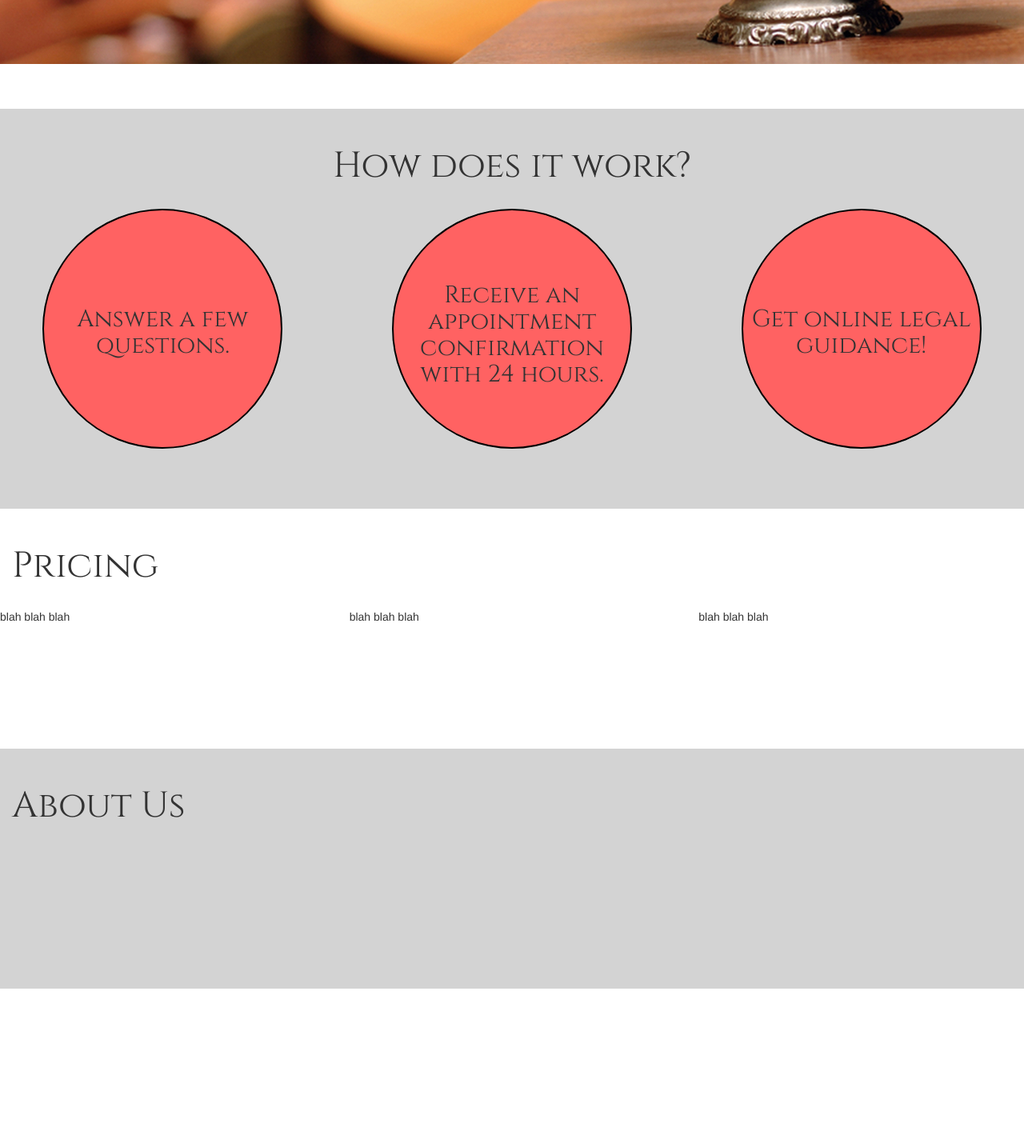
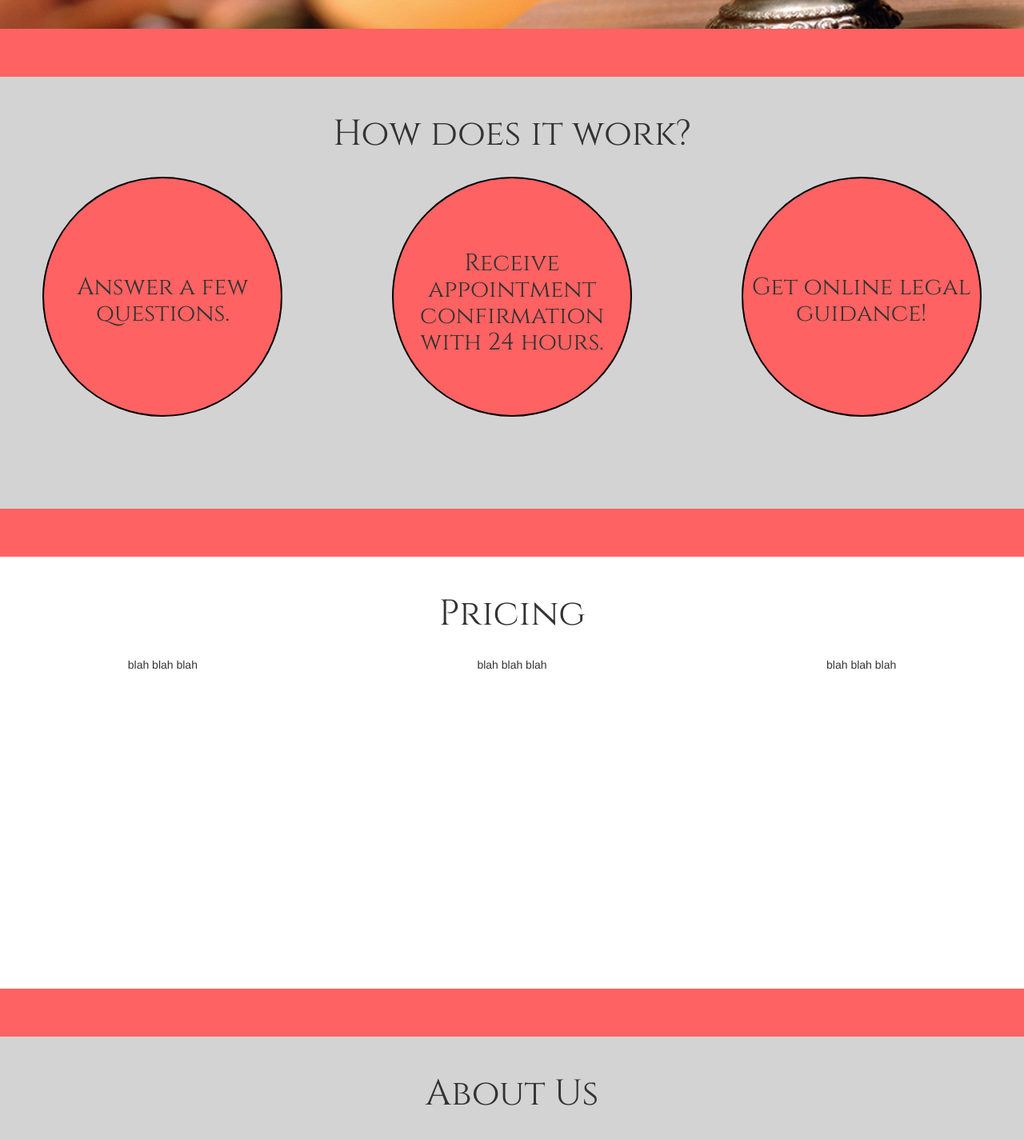
Before and after one commit to triestpa/Justice-Served, a plain HTML site: page index.html in a window 1280 px wide. Shown: the part 680-2104 px from the top of the page at 80% size. Before the commit the page ends 1916 px from the top, so only its background shows below. Drawn offline with nearby package versions, Linux system fonts and the light colour scheme; a web font is replaced by a local one.

Commit message:
improve home screen styling and scroll-spy

```diff
--- a/css/mystyles.css
+++ b/css/mystyles.css
@@ -27,6 +27,7 @@
 .jumbotron > h1 {
 	font-family: 'Cinzel', sans-serif;
 	margin-left: 60px;
+	color: white;
 }
 
 
@@ -87,9 +88,10 @@
 }
 
 #panel1 {
+	margin-top: -70px;
 	background-color: lightgrey;
 	text-align: center;
-	height: 500px;
+	height: 600px;
 }
 
 .circle {
@@ -121,12 +123,14 @@
 
 #panel2{
 	background-color: white;
-
+	text-align: center;
+	height: 600px;
 }
 
 #panel3{
 	background-color: lightgrey;
-
+	text-align: center;
+	height: 600px;
 }
 
 #state-map {
@@ -204,3 +208,9 @@
 	line-height: 70px;
 	font-family: 'Cinzel', sans-serif;
 	}
+
+.red-bar {
+	background-color: #FF6262;
+	height: 60px;
+	width: 100%
+}
--- a/index.html
+++ b/index.html
@@ -75,6 +75,7 @@
 			</div>
 		</div>
 		<div class="info-panel" id="panel1">
+			<div class="red-bar"></div>
 			<div class="panel-heading">
 				How does it work?
 			</div>
@@ -89,7 +90,7 @@
 				<div class="col-md-4">
 					<div class="circle">
 						<h2 class="circle-text" style="padding-top:70px;">
-							Receive an appointment confirmation with 24 hours.
+							Receive appointment confirmation with 24 hours.
 						</h2>
 					</div>
 				</div>
@@ -103,6 +104,7 @@
 			</div>
 		</div>
 		<div class="info-panel" id="panel2">
+			<div class="red-bar"></div>
 			<div class="panel-heading">
 				Pricing
 			</div>
@@ -119,24 +121,23 @@
 			</div>
 		</div>
 		<div class="info-panel" id="panel3">
+			<div class="red-bar"></div>
 			<div class="panel-heading">
 				About Us
 			</div>
-		</div>
-		<script src="js/jquery.js" type="text/javascript">
+		</div><script src="js/jquery.js" type="text/javascript">
 </script><script src="js/bootstrap.min.js" type="text/javascript">
 </script><script src="js/scripts.js" type="text/javascript">
-</script>
-<script type="text/javascript">
+</script><script type="text/javascript">
 		window.onload = function() {
-			$("#home").height($(window).height()- 80);
+			$("#home").height($(window).height()- 110);
 		}
 
 		$("#nav ul li a").on('click', function(e) {
 			e.preventDefault();
 			var hash = this.hash;
 			$('html, body').animate({
-				scrollTop: $(this.hash).offset().top - 20
+				scrollTop: $(this.hash).offset().top - 50
 			}, 500, function(){
 			   window.location.hash = hash;
 			});
```
